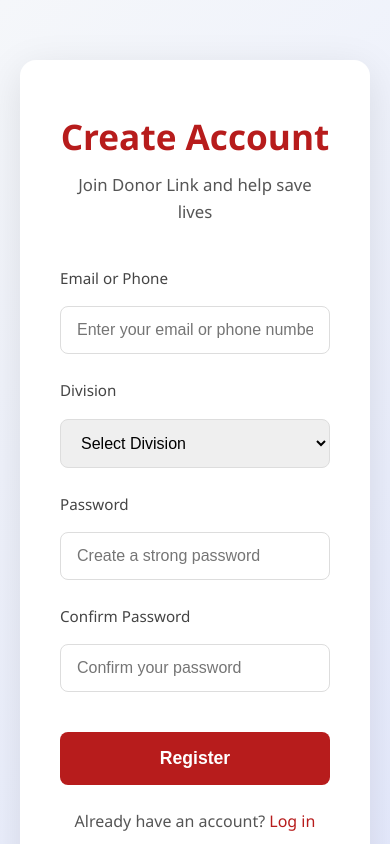
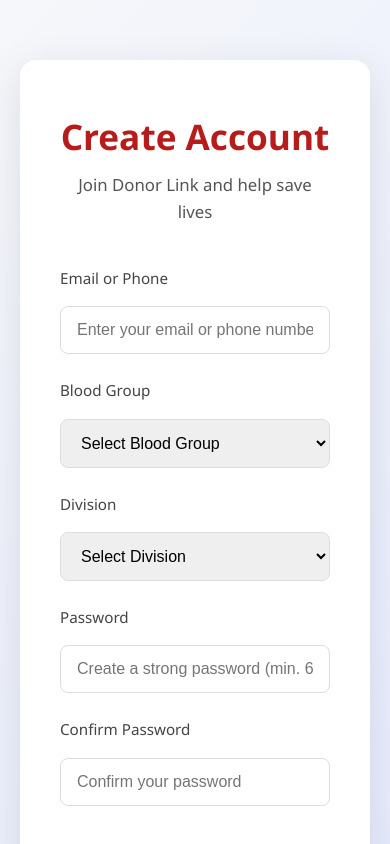
Before and after one commit to SheikhMahmudArman/Donor_Link, a React (Vite) app: page /register in a window 390 px wide. Shown: the top 844 px of the page. Built offline with nearby package versions, Linux system fonts and the light colour scheme.

Commit message:
Add valied Email and Phone for Registration

```diff
--- a/src/pages/Register.jsx
+++ b/src/pages/Register.jsx
@@ -1,7 +1,6 @@
 import { useState } from "react";
 import { useNavigate } from "react-router-dom";
 import "../styles/Register.css";
-
 
 // ── Full Location Data ──
 const divisions = [
@@ -24,6 +23,9 @@
   Chattogram: ['Chattogram City', "Cox's Bazar", 'Comilla City', 'Other'],
 };
 
+// Blood groups data
+const bloodGroups = ['A+', 'A-', 'B+', 'B-', 'AB+', 'AB-', 'O+', 'O-'];
+
 function Register() {
   const navigate = useNavigate();
 
@@ -34,7 +36,70 @@
     cityArea: "",
     password: "",
     confirmPassword: "",
+    bloodGroup: "",
   });
+
+  const [errors, setErrors] = useState({
+    emailOrPhone: "",
+    password: "",
+    confirmPassword: "",
+    division: "",
+    district: "",
+    bloodGroup: "",
+  });
+
+  const [touched, setTouched] = useState({
+    emailOrPhone: false,
+    password: false,
+    confirmPassword: false,
+    division: false,
+    district: false,
+    bloodGroup: false,
+  });
+
+  const validateEmailOrPhone = (value) => {
+    if (!value) return "Email or phone is required";
+
+    // Check if it's an email (contains @ and .com/.org/.net etc)
+    const emailRegex = /^[^\s@]+@([^\s@]+\.)+[^\s@]+$/;
+    // Check if it's a phone number (Bangladeshi phone number pattern)
+    const phoneRegex = /^(01[3-9]\d{8})|(\+8801[3-9]\d{8})$/;
+
+    if (emailRegex.test(value)) {
+      return ""; // Valid email
+    } else if (phoneRegex.test(value)) {
+      return ""; // Valid phone
+    } else {
+      return "Please enter a valid email (e.g., name@example.com) or valid phone number (e.g., 017XXXXXXXX)";
+    }
+  };
+
+  const validatePassword = (value) => {
+    if (!value) return "Password is required";
+    if (value.length < 6) return "Password must be at least 6 characters";
+    return "";
+  };
+
+  const validateConfirmPassword = (value) => {
+    if (!value) return "Please confirm your password";
+    if (value !== form.password) return "Passwords do not match";
+    return "";
+  };
+
+  const validateDivision = (value) => {
+    if (!value) return "Please select a division";
+    return "";
+  };
+
+  const validateDistrict = (value) => {
+    if (!value) return "Please select a district";
+    return "";
+  };
+
+  const validateBloodGroup = (value) => {
+    if (!value) return "Please select your blood group";
+    return "";
+  };
 
   const handleChange = (e) => {
     const { name, value } = e.target;
@@ -49,18 +114,84 @@
       }
       return newForm;
     });
+
+    // Clear error when user starts typing
+    if (errors[name]) {
+      setErrors(prev => ({ ...prev, [name]: "" }));
+    }
+  };
+
+  const handleBlur = (e) => {
+    const { name, value } = e.target;
+    setTouched(prev => ({ ...prev, [name]: true }));
+
+    // Validate on blur
+    let error = "";
+    switch(name) {
+      case "emailOrPhone":
+        error = validateEmailOrPhone(value);
+        break;
+      case "password":
+        error = validatePassword(value);
+        break;
+      case "confirmPassword":
+        error = validateConfirmPassword(value);
+        break;
+      case "division":
+        error = validateDivision(value);
+        break;
+      case "district":
+        error = validateDistrict(value);
+        break;
+      case "bloodGroup":
+        error = validateBloodGroup(value);
+        break;
+      default:
+        break;
+    }
+
+    setErrors(prev => ({ ...prev, [name]: error }));
+  };
+
+  const validateForm = () => {
+    const newErrors = {
+      emailOrPhone: validateEmailOrPhone(form.emailOrPhone),
+      password: validatePassword(form.password),
+      confirmPassword: validateConfirmPassword(form.confirmPassword),
+      division: validateDivision(form.division),
+      district: validateDistrict(form.district),
+      bloodGroup: validateBloodGroup(form.bloodGroup),
+    };
+
+    setErrors(newErrors);
+
+    // Mark all fields as touched
+    setTouched({
+      emailOrPhone: true,
+      password: true,
+      confirmPassword: true,
+      division: true,
+      district: true,
+      bloodGroup: true,
+    });
+
+    // Check if there are any errors
+    return !Object.values(newErrors).some(error => error !== "");
   };
 
   const handleSubmit = async (e) => {
     e.preventDefault();
 
-    if (form.password !== form.confirmPassword) {
-      alert("Passwords do not match!");
-      return;
+    if (!validateForm()) {
+      // Scroll to first error field
+      const firstErrorField = Object.keys(errors).find(key => errors[key]);
+      if (firstErrorField) {
+        const element = document.querySelector(`[name="${firstErrorField}"]`);
+        if (element) {
+          element.scrollIntoView({ behavior: 'smooth', block: 'center' });
+          element.focus();
         }
-
-    if (!form.division || !form.district) {
-      alert("Please select Division and District.");
+      }
       return;
     }
 
@@ -77,6 +208,7 @@
           district: form.district,
           cityArea: form.cityArea,
           password: form.password,
+          bloodGroup: form.bloodGroup,
         }),
       });
 
@@ -94,6 +226,13 @@
     }
   };
 
+  const getFieldClass = (fieldName) => {
+    if (touched[fieldName] && errors[fieldName]) {
+      return "error";
+    }
+    return "";
+  };
+
   return (
     <div className="register-page">
       <div className="register-container">
@@ -108,30 +247,75 @@
               name="emailOrPhone"
               value={form.emailOrPhone}
               onChange={handleChange}
+              onBlur={handleBlur}
               placeholder="Enter your email or phone number"
+              className={getFieldClass("emailOrPhone")}
               required
             />
+            {touched.emailOrPhone && errors.emailOrPhone && (
+              <div className="error-message">{errors.emailOrPhone}</div>
+            )}
+          </div>
+
+          <div className="form-group">
+            <label>Blood Group</label>
+            <select
+              name="bloodGroup"
+              value={form.bloodGroup}
+              onChange={handleChange}
+              onBlur={handleBlur}
+              className={getFieldClass("bloodGroup")}
+              required
+            >
+              <option value="">Select Blood Group</option>
+              {bloodGroups.map(bg => (
+                <option key={bg} value={bg}>{bg}</option>
+              ))}
+            </select>
+            {touched.bloodGroup && errors.bloodGroup && (
+              <div className="error-message">{errors.bloodGroup}</div>
+            )}
           </div>
 
           <div className="form-group">
             <label>Division</label>
-            <select name="division" value={form.division} onChange={handleChange} required>
+            <select
+              name="division"
+              value={form.division}
+              onChange={handleChange}
+              onBlur={handleBlur}
+              className={getFieldClass("division")}
+              required
+            >
               <option value="">Select Division</option>
               {divisions.map(div => (
                 <option key={div} value={div}>{div}</option>
               ))}
             </select>
+            {touched.division && errors.division && (
+              <div className="error-message">{errors.division}</div>
+            )}
           </div>
 
           {form.division && (
             <div className="form-group">
               <label>District</label>
-              <select name="district" value={form.district} onChange={handleChange} required>
+              <select
+                name="district"
+                value={form.district}
+                onChange={handleChange}
+                onBlur={handleBlur}
+                className={getFieldClass("district")}
+                required
+              >
                 <option value="">Select District</option>
                 {(districtsByDivision[form.division] || []).map(d => (
                   <option key={d} value={d}>{d}</option>
                 ))}
               </select>
+              {touched.district && errors.district && (
+                <div className="error-message">{errors.district}</div>
+              )}
             </div>
           )}
 
@@ -156,9 +340,14 @@
               name="password"
               value={form.password}
               onChange={handleChange}
-              placeholder="Create a strong password"
+              onBlur={handleBlur}
+              placeholder="Create a strong password (min. 6 characters)"
+              className={getFieldClass("password")}
               required
             />
+            {touched.password && errors.password && (
+              <div className="error-message">{errors.password}</div>
+            )}
           </div>
 
           <div className="form-group">
@@ -168,9 +357,14 @@
               name="confirmPassword"
               value={form.confirmPassword}
               onChange={handleChange}
+              onBlur={handleBlur}
               placeholder="Confirm your password"
+              className={getFieldClass("confirmPassword")}
               required
             />
+            {touched.confirmPassword && errors.confirmPassword && (
+              <div className="error-message">{errors.confirmPassword}</div>
+            )}
           </div>
 
           <button type="submit" className="register-btn">Register</button>
--- a/src/styles/Register.css
+++ b/src/styles/Register.css
@@ -49,6 +49,46 @@
   border: 1px solid #ddd;
   border-radius: 8px;
   font-size: 1rem;
+  transition: border-color 0.3s ease, box-shadow 0.3s ease;
+}
+
+.form-group input:focus,
+.form-group select:focus {
+  outline: none;
+  border-color: #b71c1c;
+  box-shadow: 0 0 0 3px rgba(183, 28, 28, 0.1);
+}
+
+/* Error state styles */
+.form-group input.error,
+.form-group select.error {
+  border-color: #dc3545;
+  background-color: #fff8f8;
+}
+
+.form-group input.error:focus,
+.form-group select.error:focus {
+  border-color: #dc3545;
+  box-shadow: 0 0 0 3px rgba(220, 53, 69, 0.1);
+}
+
+.error-message {
+  color: #dc3545;
+  font-size: 0.85rem;
+  margin-top: 6px;
+  margin-left: 4px;
+  animation: slideDown 0.3s ease;
+}
+
+@keyframes slideDown {
+  from {
+    opacity: 0;
+    transform: translateY(-10px);
+  }
+  to {
+    opacity: 1;
+    transform: translateY(0);
+  }
 }
 
 .register-btn {
@@ -62,6 +102,16 @@
   font-weight: 600;
   cursor: pointer;
   margin-top: 16px;
+  transition: background-color 0.3s ease, transform 0.2s ease;
+}
+
+.register-btn:hover {
+  background: #8b1616;
+  transform: translateY(-2px);
+}
+
+.register-btn:active {
+  transform: translateY(0);
 }
 
 .login-link {
@@ -74,4 +124,48 @@
   color: #b71c1c;
   cursor: pointer;
   font-weight: 500;
+  transition: color 0.3s ease;
 }
+
+.login-link span:hover {
+  color: #8b1616;
+  text-decoration: underline;
+}
+
+/* Responsive adjustments */
+@media (max-width: 768px) {
+  .register-container {
+    max-width: 100%;
+  }
+
+  .register-card {
+    padding: 32px 24px;
+  }
+
+  .register-card h1 {
+    font-size: 1.8rem;
+  }
+
+  .form-group input,
+  .form-group select {
+    padding: 12px 14px;
+  }
+
+  .register-btn {
+    padding: 14px;
+  }
+}
+
+@media (max-width: 480px) {
+  .register-card {
+    padding: 24px 20px;
+  }
+
+  .register-card h1 {
+    font-size: 1.5rem;
+  }
+
+  .subtitle {
+    font-size: 0.9rem;
+  }
+}
```
Lines whose indentation alone changed are shown as unchanged.
